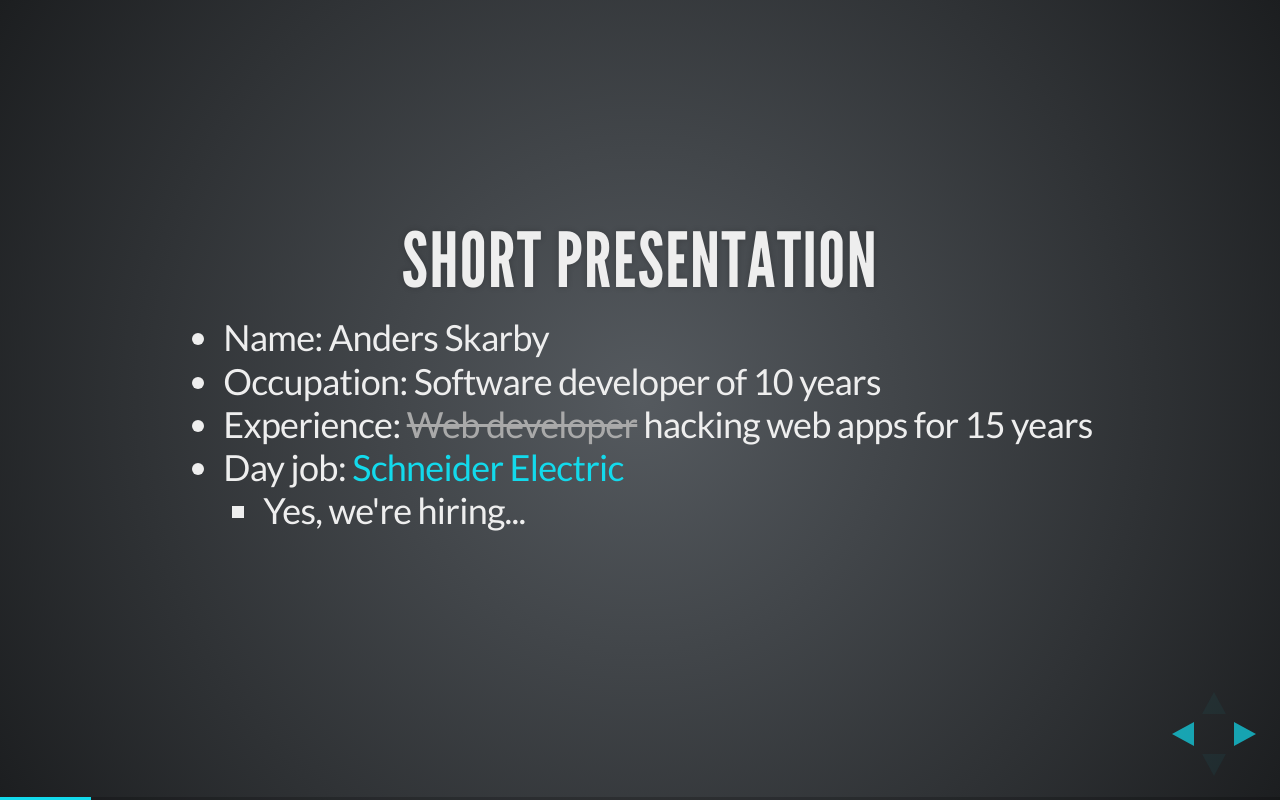
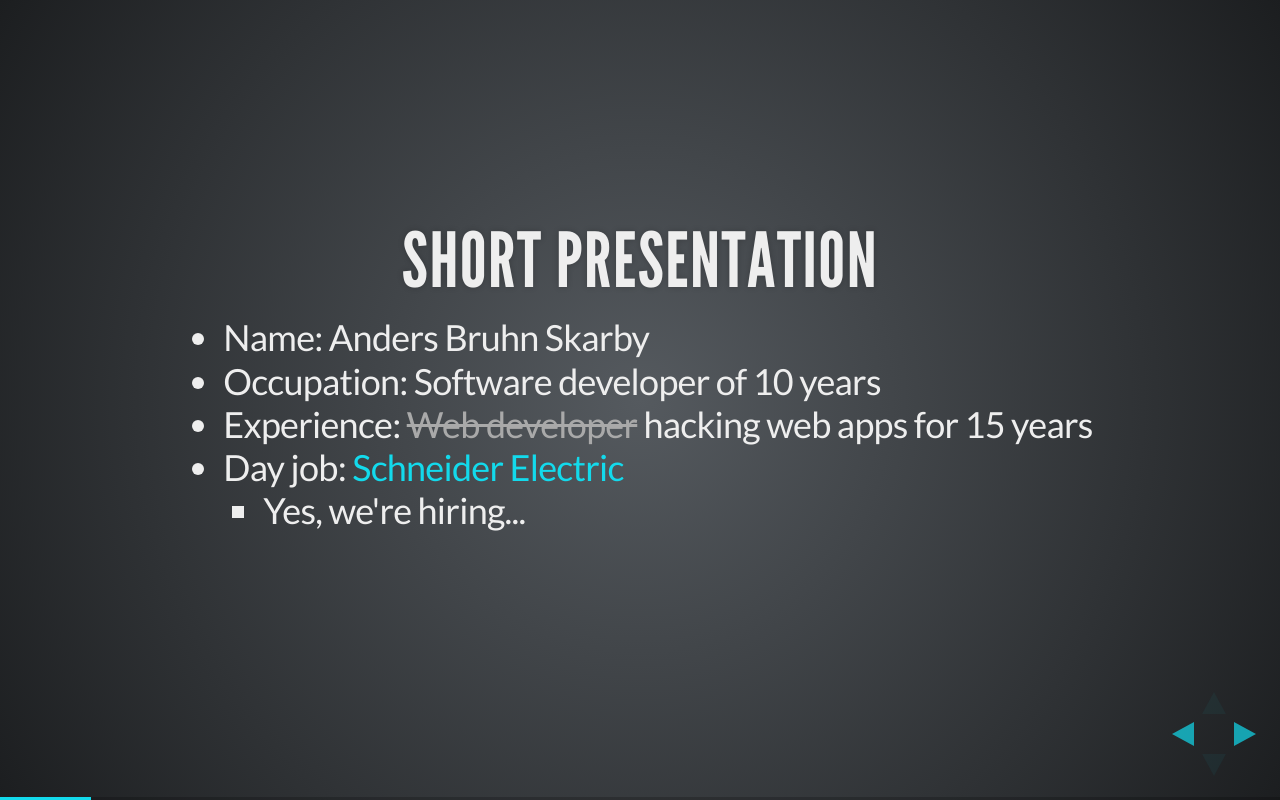
Before and after one commit to askarby/goto-ang-pres, a website: page index.html in a window 1280 px wide. Both pictures are taken after a click on the element 1251 px from the left and 734 px from the top of the page. Drawn offline with Linux system fonts and the light colour scheme.

Commit message:
Forgot middlename... that's terrible

```diff
--- a/index.html
+++ b/index.html
@@ -68,7 +68,7 @@
                 <section>
                     <h2>Short presentation</h2>
                     <ul>
-                        <li>Name: Anders Skarby</li>
+                        <li>Name: Anders Bruhn Skarby</li>
                         <li>Occupation: Software developer of 10 years</li>
                         <li>Experience: <strike style="color: darkgray;">Web developer</strike> hacking web apps for 15 years</li>
                         <li>Day job: <a href="http://schneider-electric.com">Schneider Electric</a>
```
